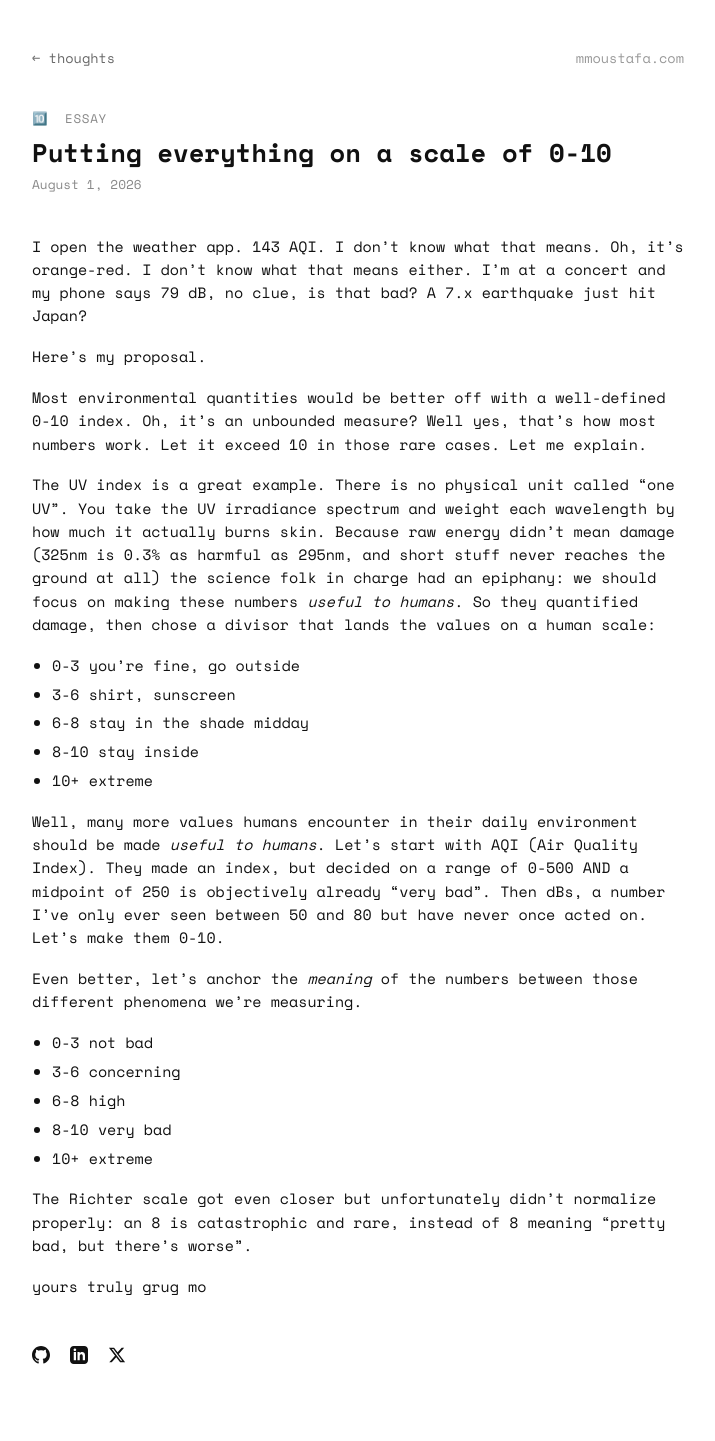
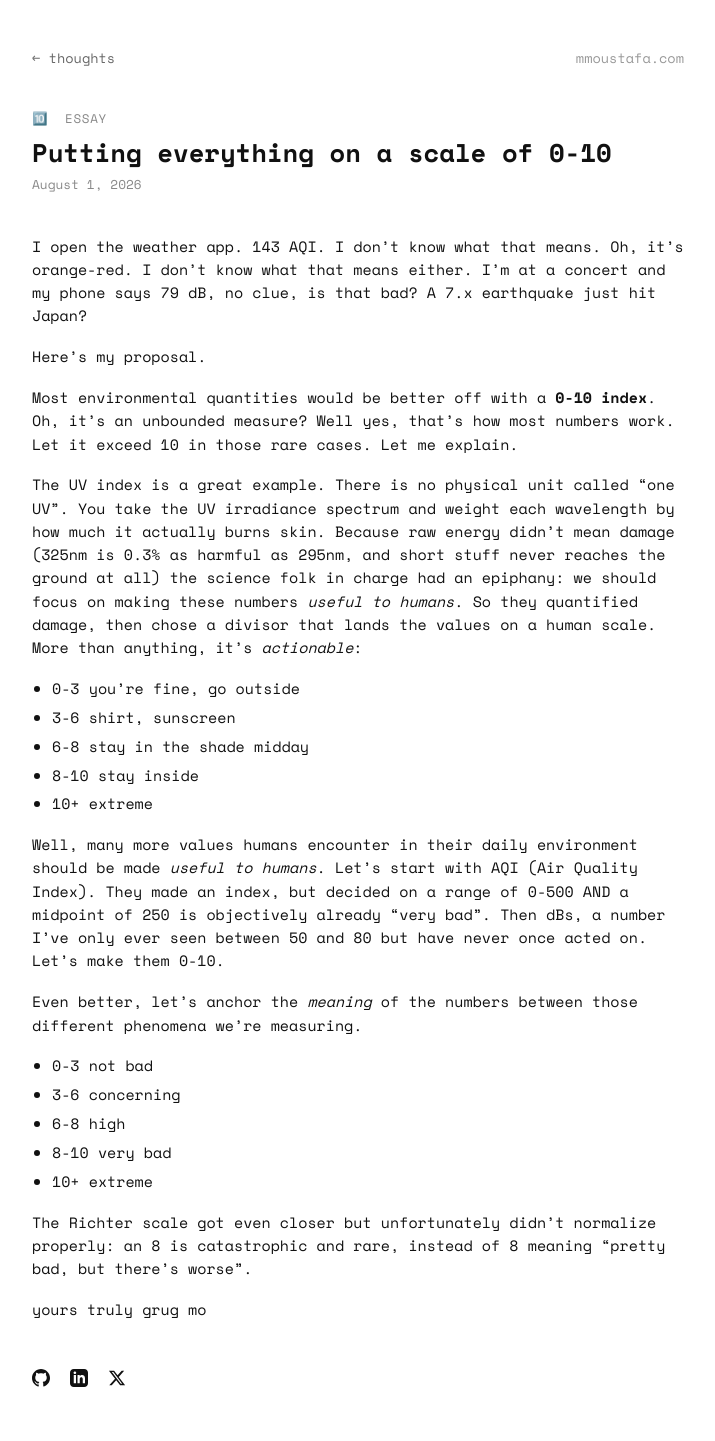
Before and after one commit to 0xmmo/0xmmo.github.io, a Jekyll site: the page built from _posts/2026-08-01-putting-everything-on-a-scale-of-0-10.md, in a window 1280 px wide. Shown: the whole page, without its empty margins (282-997 px from the left). Built offline with Jekyll 4.4.1, drawn with Linux system fonts in a browser that asks for light colours; before the commit the page ends 1418 px from its top, so only the background shows below that.

Commit message:
Tighten 0-10 post: actionable framing, AQI midpoint, bold the index
Co-Authored-By: Claude Opus 5 <noreply@anthropic.com>

```diff
--- a/_posts/2026-08-01-putting-everything-on-a-scale-of-0-10.md
+++ b/_posts/2026-08-01-putting-everything-on-a-scale-of-0-10.md
@@ -10,9 +10,9 @@ I open the weather app. 143 AQI. I don't know what that means. Oh, it's orange-r
 
 Here's my proposal.
 
-Most environmental quantities would be better off with a well-defined 0-10 index. Oh, it's an unbounded measure? Well yes, that's how most numbers work. Let it exceed 10 in those rare cases. Let me explain.
+Most environmental quantities would be better off with a **0-10 index**. Oh, it's an unbounded measure? Well yes, that's how most numbers work. Let it exceed 10 in those rare cases. Let me explain.
 
-The UV index is a great example. There is no physical unit called "one UV". You take the UV irradiance spectrum and weight each wavelength by how much it actually burns skin. Because raw energy didn't mean damage (325nm is 0.3% as harmful as 295nm, and short stuff never reaches the ground at all) the science folk in charge had an epiphany: we should focus on making these numbers *useful to humans*. So they quantified damage, then chose a divisor that lands the values on a human scale:
+The UV index is a great example. There is no physical unit called "one UV". You take the UV irradiance spectrum and weight each wavelength by how much it actually burns skin. Because raw energy didn't mean damage (325nm is 0.3% as harmful as 295nm, and short stuff never reaches the ground at all) the science folk in charge had an epiphany: we should focus on making these numbers *useful to humans*. So they quantified damage, then chose a divisor that lands the values on a human scale. More than anything, it's *actionable*:
 
 - 0-3 you're fine, go outside
 - 3-6 shirt, sunscreen
```
